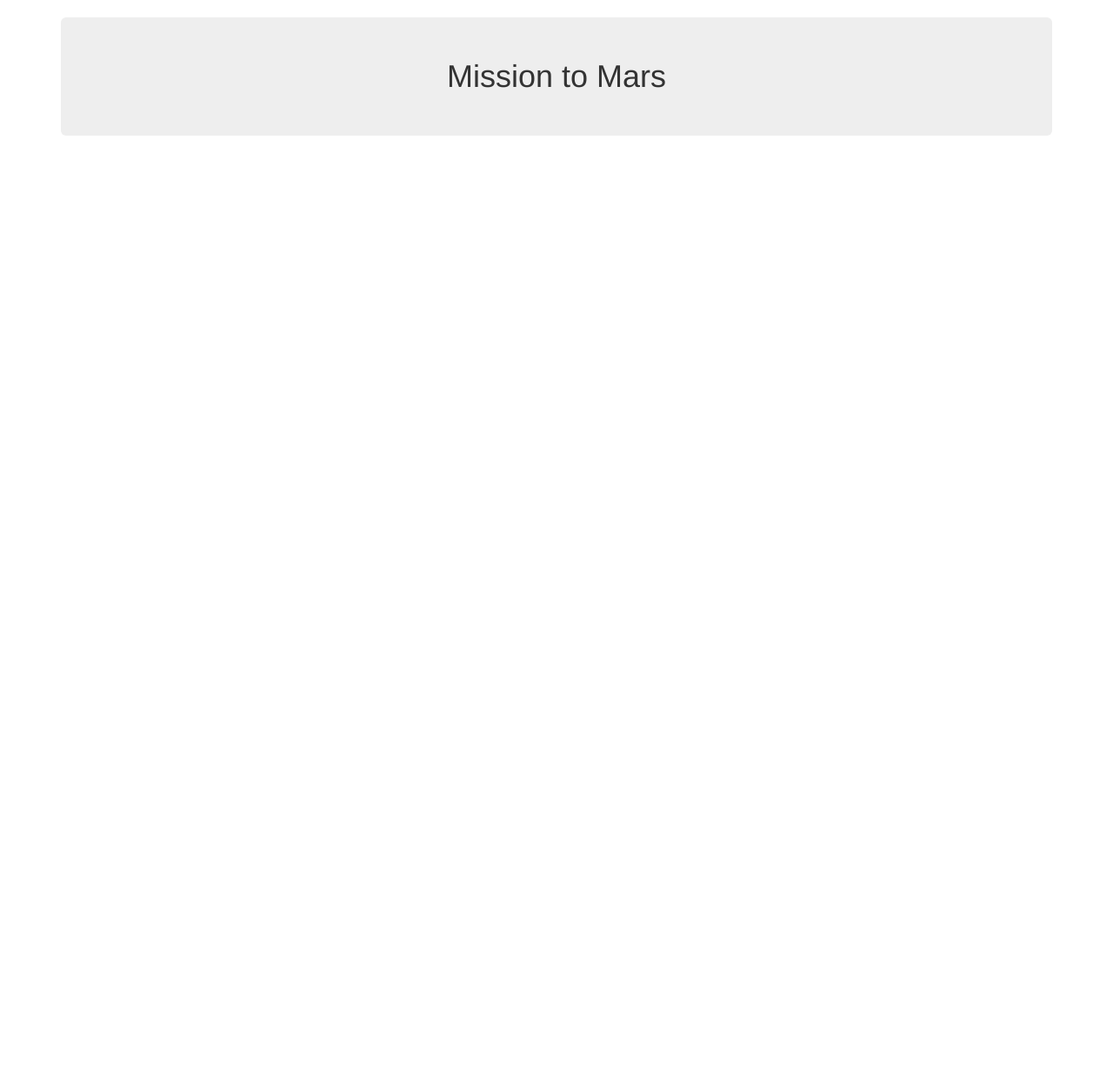
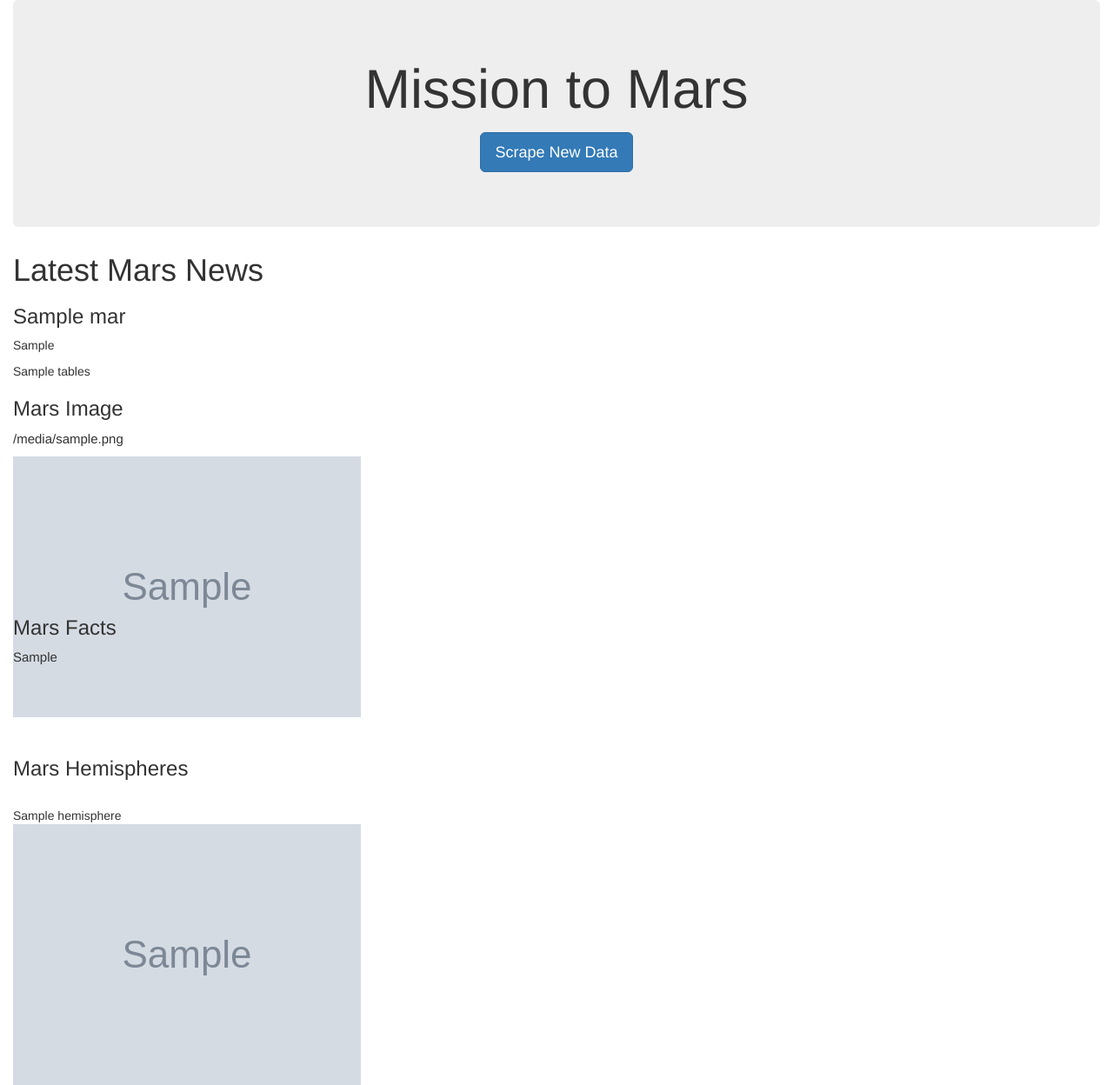
Before and after one commit to howellva/web-scraping-challenge, a Flask app: page / in a window 1280 px wide. Shown: the whole page at 87% size. Before the commit the page ends 156 px from the top, so only its background shows below. Run offline with Flask 2, Linux system fonts and the light colour scheme; grey boxes marked "Sample" are stand-in pictures; a database or web service that is not in the repository returns one stand-in record (values such as "Sample title"); some libraries are stand-ins or nearby versions.

Commit message:
Add files via upload

```diff
--- a/templates/index.html
+++ b/templates/index.html
@@ -9,16 +9,50 @@
   <link rel="stylesheet" href="https://maxcdn.bootstrapcdn.com/bootstrap/3.3.7/css/bootstrap.min.css">
 </head>
 
+<!-- Title + Button   -->
 <body>
-  <div class="container text-center">
-    <h1 class="jumbotron">Mission to Mars</h1>
-    <div>
-      <ul style="list-style: none;">
-        {% for team in teams %}
-          <li>{{ team.player }}: {{ team.position }}</li>
-        {% endfor %}
-      </ul>
+  <div class="container-fluid">
+    <div class = "jumbotron text-center">
+    <h1> Mission to Mars </h1>
+      <p></p>
+      <p><a class= 'btn btn-primary btn-lg' href='/scrape' role='button'>
+        Scrape New Data
+      </a></p>
     </div>
+
+    <!-- Latest News   -->
+      <h1> Latest Mars News</h1>
+      <h3>{{mars.news_title}}</h3>
+      <p>{{mars.news_p}}</p>
+      <p>{{mars.tables}}</p>
+      <h4></h4>
+
+
+      <!-- Mars Image  -->
+      <h3>Mars Image</h3>
+      <div style="max-width: 450px; max-height: 150px; font-size: 15px; margin-bottom: 65px;">
+        <p>{{mars.featured_image_url}}</p>
+        <img src="{{mars.featured_image_url}}" alt ='image'>
+      </div>
+
+
+      <!-- Table -->
+
+      <h3>Mars Facts</h3>
+      <div style="max-width: 450px; max-height: 150px; font-size: 15px; margin-bottom: 65px;">
+          {{mars.mars_facts | safe}}
+      </div>
+
+<br>
+      <!-- Hemisphere -->
+      <h3>Mars Hemispheres</h3>
+
+    </br>
+        {%for hemisphere in mars.hemisphere_image_urls%}
+        {{hemisphere.title}}</br>
+        <img src="{{hemisphere.hemisphere_image_urls}}" alt ='image'>
+        {%endfor%}
+
   </div>
 </body>
 
```
